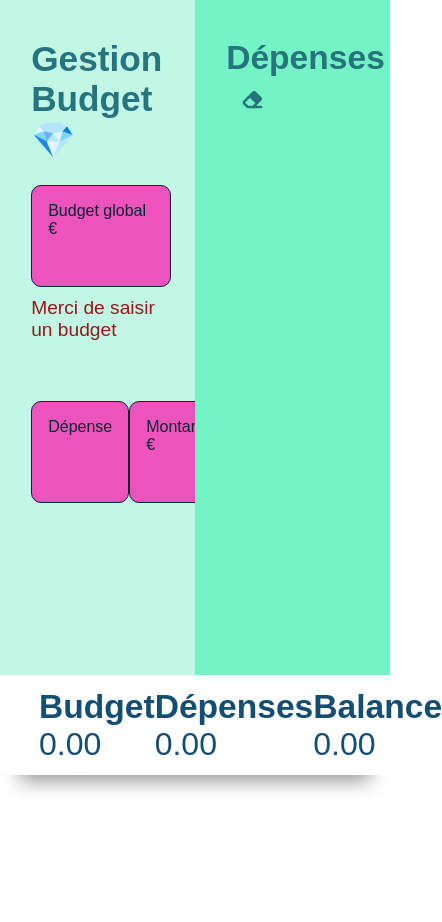
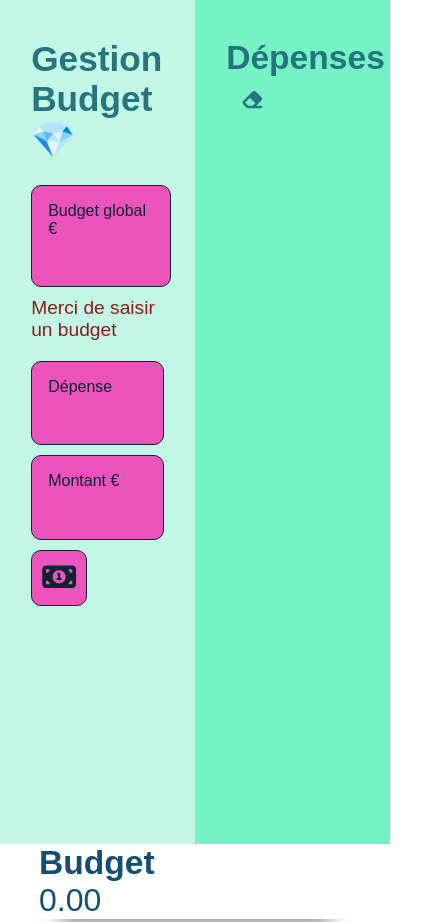
Before and after one commit to saramhsni/My-Budget, a plain HTML site: page index.html in a window 390 px wide. Shown: the top 922 px of the page, 442 px wide, since content can reach past the window. Before the commit the page ends 844 px from the top, so only its background shows below. Drawn offline with Linux system fonts and the light colour scheme; a web font is replaced by a local one.

Commit message:
Update base.css
Responsive

```diff
--- a/static/css/base.css
+++ b/static/css/base.css
@@ -151,3 +151,54 @@ label {
 .negative-balance{
     color:red;
 }
+@media(max-width:600px){
+    .depenses-container{
+       display: block;
+    }
+    .footer{
+        display: block;
+        height:auto;
+    }
+    .container{
+        height: 100%;
+    }
+    .depense-field{
+        margin-bottom: 10px;
+
+    }
+    .depenses-container{
+        margin-top: 20px;
+    }
+    .montant-field{
+        margin-bottom: 10px;
+    }
+
+    .add-btn{
+        margin-bottom: 10px;
+    }
+    .income{
+        box-shadow: rgba(0, 0, 0, 0.45) 0px 25px 20px -20px;
+        margin-bottom: 20px;
+    }
+    .expense{
+        box-shadow: rgba(0, 0, 0, 0.45) 0px 25px 20px -20px;
+    }
+    .balance{
+        box-shadow: rgba(0, 0, 0, 0.45) 0px 25px 20px -20px;
+    }
+    .budget-field{
+        height: 89.4;
+        width: 132.61;
+    }
+    .depense-field{
+        height: 89.4;
+        width: 132.61;
+    }
+    .montant-field{
+        height: 89.4;
+        width: 132.61;
+    }
+
+
+
+}
```
